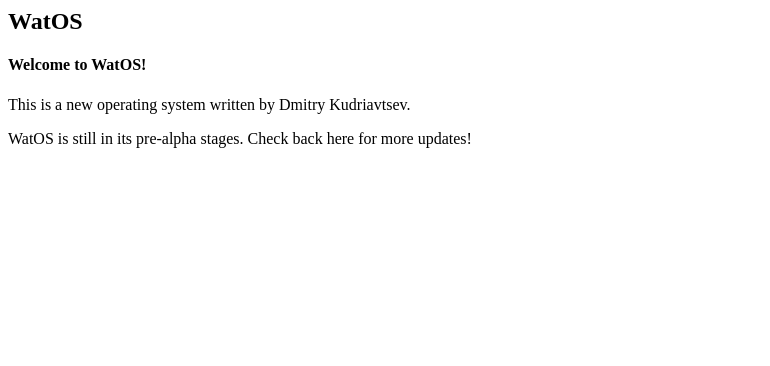
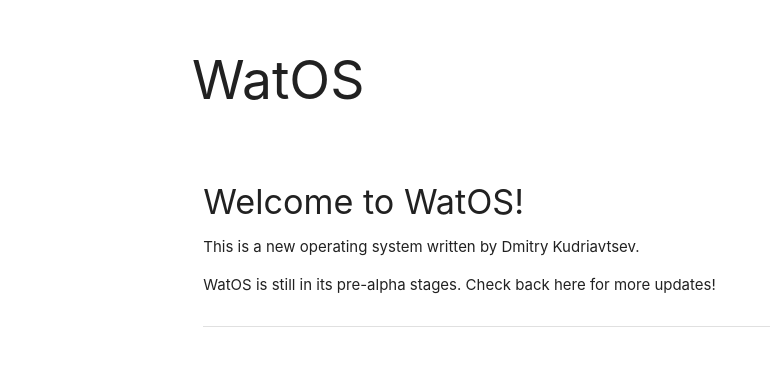
Before and after one commit to WatOS/WatOS, a plain HTML site: page docs/index.html in a window 1280 px wide. Shown: the whole page, without its empty margins (0-770 px from the left). Drawn offline with nearby package versions, Linux system fonts and the light colour scheme.

Commit message:
Added Materialize to docs

```diff
--- a/docs/index.html
+++ b/docs/index.html
@@ -1,6 +1,8 @@
 <html>
   <head>
     <title>WatOS</title>
+    <link rel="stylesheet" href="https://cdnjs.cloudflare.com/ajax/libs/materialize/0.98.2/css/materialize.min.css">
+    <link href="https://fonts.googleapis.com/icon?family=Material+Icons" rel="stylesheet">
   </head>
   <body>
     <header class="page-header">
@@ -23,5 +25,6 @@
           </div>
         </div>
     </main>
+    <script src="https://cdnjs.cloudflare.com/ajax/libs/materialize/0.98.2/js/materialize.min.js"></script>
   </body>
 </html>
```
